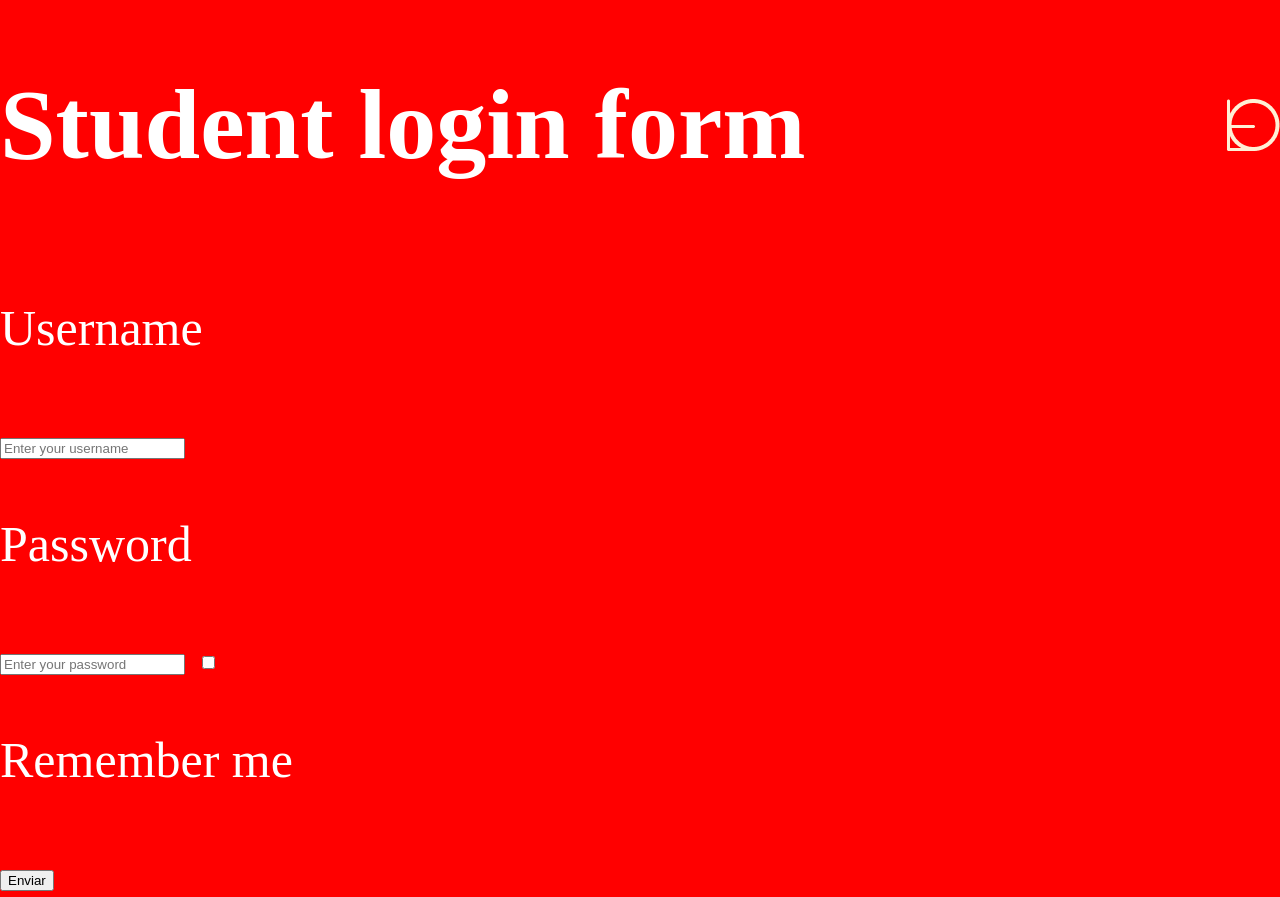
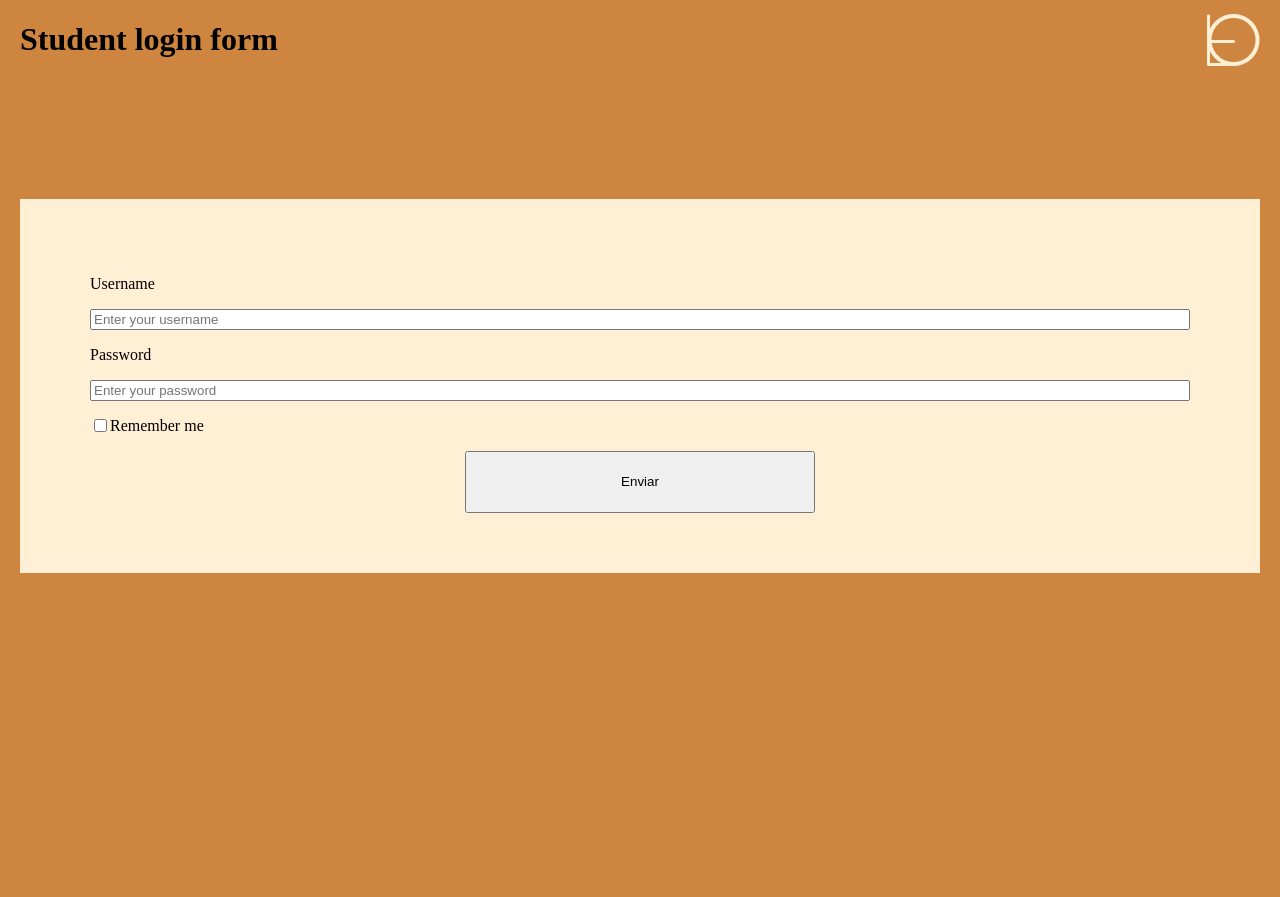
Before and after one commit to joaquinriquel/learning-html, a plain HTML site: page cliente/Index2.html in a window 1280 px wide. After the commit the page ends 800 px from the top, so only its background shows below. Drawn offline with Linux system fonts and the light colour scheme.

Commit message:
version actuializada

```diff
--- a/cliente/Index2.html
+++ b/cliente/Index2.html
@@ -3,40 +3,66 @@
   <head>
     <title>Student login form</title>
     <style>
-      html, body {
+      html,
+      body {
         margin: 0px;
         padding: 0px;
-        background-color: red;
-        font-size: 50px;
-        color: white;
       }
       * {
         box-sizing: border-box;
+      }
+      body {
+        display: flex;
+        flex-direction: column;
+        align-items: center;
+        background-color: #CD853F;
+      }
+      #todo {
+        width: 1240px;
       }
       #parte1 {
         display: flex;
         justify-content: space-between;
         align-items: center;
+        margin-bottom: 119px;
       }
       #parte2 {
+        display: flex;
+        flex-direction: column;
+        background-color: #FFEFD5;
+        padding: 60px 70px 60px 70px;
+
 
       }
+      #parte3 {
+        display: flex;
+        align-items: center;
+      }
+      #boton {
+        width: 350px;
+        height: 62px;
+        margin: 0px auto;
 
+      }
     </style>
   </head>
   <body>
+    <div id="todo">
       <div id="parte1">
         <h1>Student login form</h1>
         <img src="Union.png" />
       </div>
-    <div id="parte2" >
+      <div id="parte2">
         <p>Username</p>
         <input type="text" placeholder="Enter your username" />
         <p>Password</p>
         <input type="text" placeholder="Enter your password" />
+        <div id="parte3">
           <input type="checkbox" />
           <p>Remember me</p>
-      <input type="submit" value="Enviar" />
+        </div>
+        <input id="boton" type="submit" value="Enviar" />
+      </div>
     </div>
   </body>
 </html>
```
Lines whose indentation alone changed are shown as unchanged.
